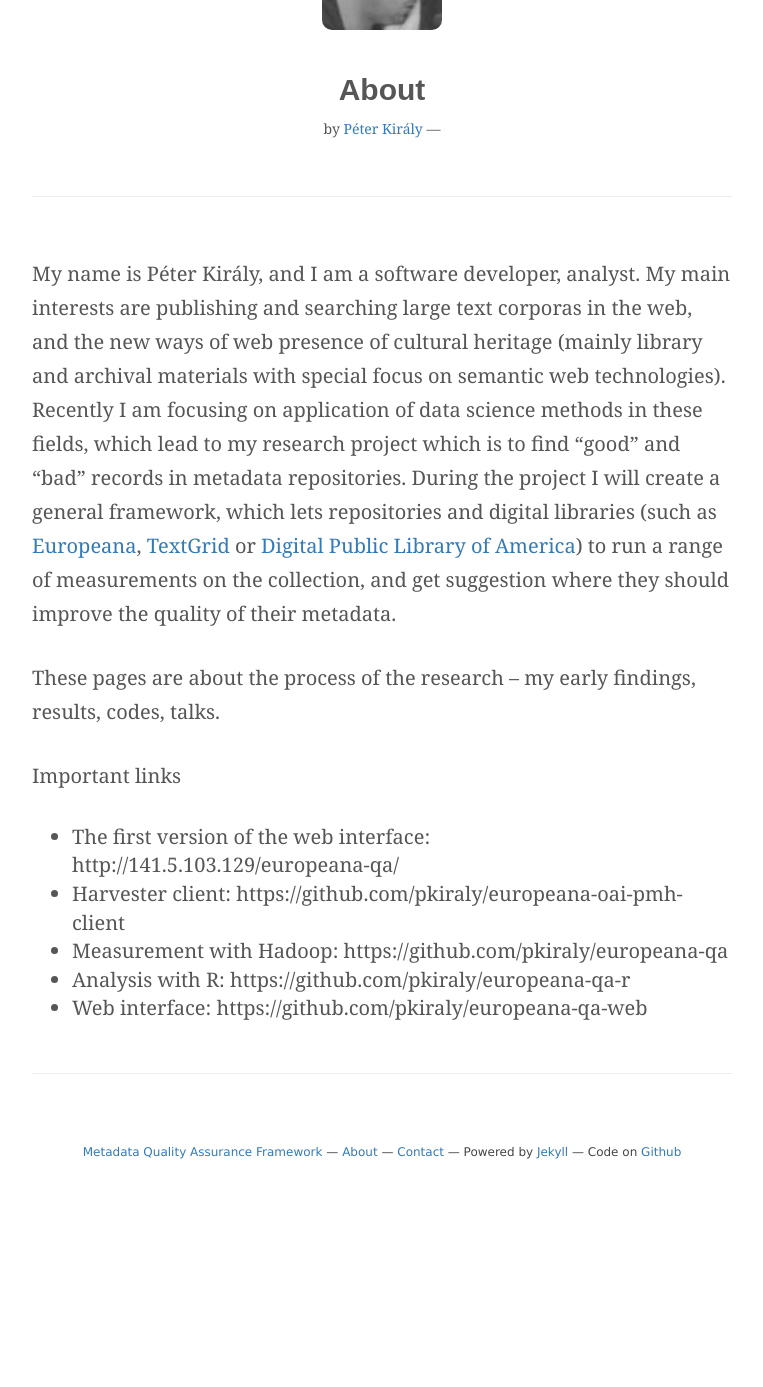
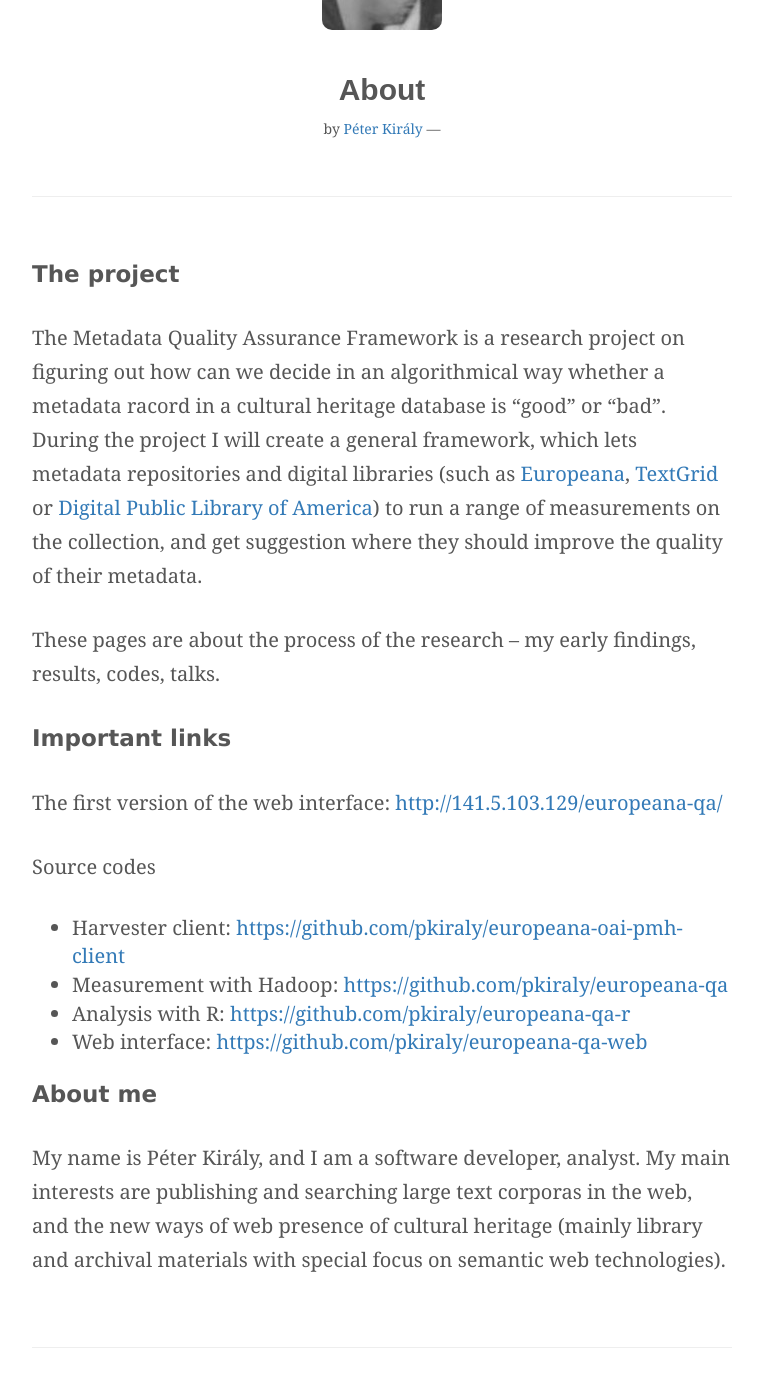
Before and after one commit to pkiraly/pkiraly.github.io, a Jekyll site: the page built from about.md, in a window 1280 px wide and 1400 px high, scrolled down 202 px. Shown: the top 1387 px of the window, without its empty margins (258-1021 px from the left). Built offline with Jekyll 4.4.1, drawn with Linux system fonts in a browser that asks for light colours; nearby versions of some CDN libraries; some web fonts are replaced; comment, search, counter and statistics services are not loaded; before the commit the page ends 1393 px from its top, so only the background shows below that.

Commit message:
Update about.md

```diff
--- a/about.md
+++ b/about.md
@@ -3,15 +3,21 @@ title: About
 layout: post
 ---
 
-
-My name is Péter Király, and I am a software developer, analyst. My main interests are publishing and searching large text corporas in the web, and the new ways of web presence of cultural heritage (mainly library and archival materials with special focus on semantic web technologies). Recently I am focusing on application of data science methods in these fields, which lead to my research project which is to find "good" and "bad" records in metadata repositories. During the project I will create a general framework, which lets repositories and digital libraries (such as [Europeana](http://europeana.eu), [TextGrid](http://textgrid.de) or [Digital Public Library of America](http://dp.la)) to run a range of measurements on the collection, and get suggestion where they should improve the quality of their metadata.
+## The project
+The Metadata Quality Assurance Framework is a research project on figuring out how can we decide in an algorithmical way whether a metadata racord in a cultural heritage database is "good" or "bad". During the project I will create a general framework, which lets metadata repositories and digital libraries (such as [Europeana](http://europeana.eu), [TextGrid](http://textgrid.de) or [Digital Public Library of America](http://dp.la)) to run a range of measurements on the collection, and get suggestion where they should improve the quality of their metadata.
 
 These pages are about the process of the research -- my early findings, results, codes, talks.
 
-Important links
+## Important links
 
-* The first version of the web interface: http://141.5.103.129/europeana-qa/
-* Harvester client: https://github.com/pkiraly/europeana-oai-pmh-client
-* Measurement with Hadoop: https://github.com/pkiraly/europeana-qa
-* Analysis with R: https://github.com/pkiraly/europeana-qa-r
-* Web interface: https://github.com/pkiraly/europeana-qa-web
+The first version of the web interface: [http://141.5.103.129/europeana-qa/](http://141.5.103.129/europeana-qa/)
+
+Source codes
+
+* Harvester client: [https://github.com/pkiraly/europeana-oai-pmh-client](https://github.com/pkiraly/europeana-oai-pmh-client)
+* Measurement with Hadoop: [https://github.com/pkiraly/europeana-qa](https://github.com/pkiraly/europeana-qa)
+* Analysis with R: [https://github.com/pkiraly/europeana-qa-r](https://github.com/pkiraly/europeana-qa-r)
+* Web interface: [https://github.com/pkiraly/europeana-qa-web](https://github.com/pkiraly/europeana-qa-web)
+
+## About me
+My name is Péter Király, and I am a software developer, analyst. My main interests are publishing and searching large text corporas in the web, and the new ways of web presence of cultural heritage (mainly library and archival materials with special focus on semantic web technologies).
```
